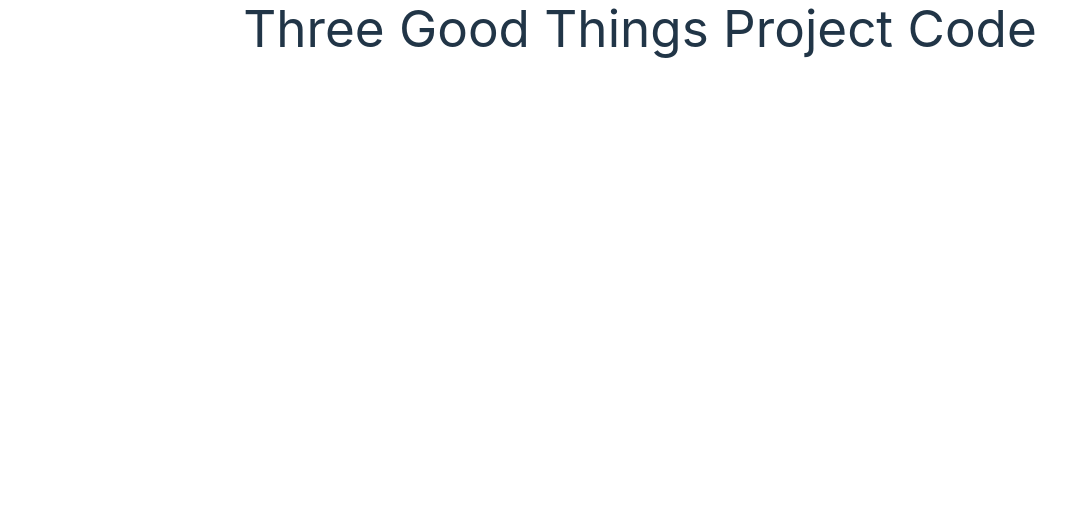
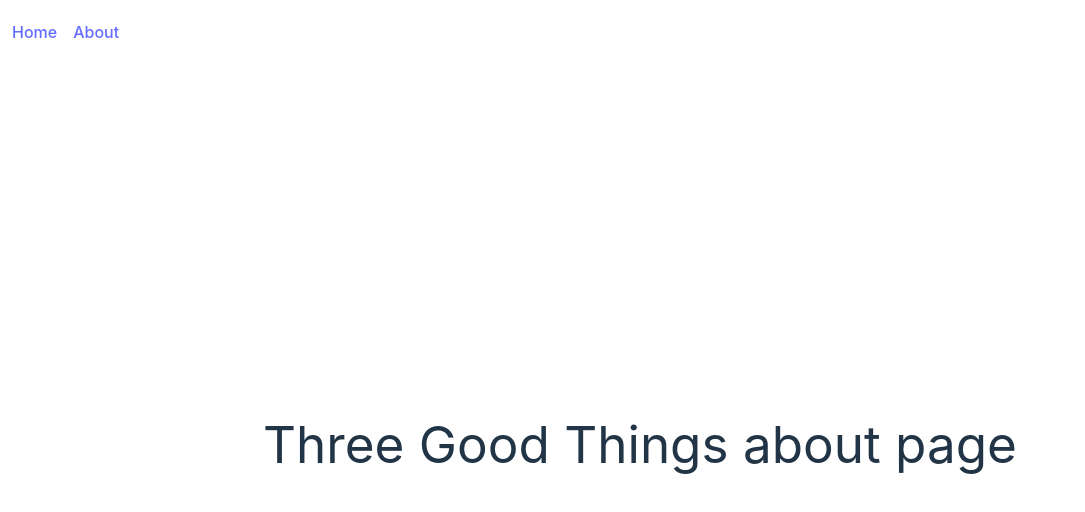
Before and after one commit to jdahlee/Three-Good-Things, a React (Vite) app in the folder frontend/: page /about in a window 1280 px wide. Shown: the top 512 px of the page, without its empty margins (0-1085 px from the left). Built offline with nearby package versions, Linux system fonts and the light colour scheme.

Commit message:
Create Navigation component and add to App Create Home, About, and NotFound pages

```diff
--- a/frontend/src/App.jsx
+++ b/frontend/src/App.jsx
@@ -1,13 +1,20 @@
-import { useState } from "react";
+import { BrowserRouter, Routes, Route } from "react-router-dom";
+import Navigation from "./components/Navigation";
+import Home from "./pages/Home";
+import About from "./pages/About";
+import NotFound from "./pages/NotFound";
 import "./App.css";
 
 function App() {
-  const [count, setCount] = useState(0);
-
   return (
-    <>
-      <h1>Three Good Things Project Code</h1>
-    </>
+    <BrowserRouter>
+      <Navigation />
+      <Routes>
+        <Route path="/" element={<Home />} />
+        <Route path="/about" element={<About />} />
+        <Route path="*" element={<NotFound />} />
+      </Routes>
+    </BrowserRouter>
   );
 }
 
--- /dev/null
+++ b/frontend/src/components/Navigation.jsx
@@ -0,0 +1,19 @@
+import React from "react";
+import { Link } from "react-router-dom";
+
+const Navigation = ({ ...props }) => {
+  return (
+    <nav>
+      <ul className="flex pt-5 px-3 space-x-4">
+        <li>
+          <Link to="/">Home</Link>
+        </li>
+        <li>
+          <Link to="/about">About</Link>
+        </li>
+      </ul>
+    </nav>
+  );
+};
+
+export default Navigation;
--- /dev/null
+++ b/frontend/src/pages/About.jsx
@@ -0,0 +1,11 @@
+import React from "react";
+
+const About = ({ ...props }) => {
+  return (
+    <div className="flex h-full justify-center items-center p-5">
+      <h1>Three Good Things about page</h1>
+    </div>
+  );
+};
+
+export default About;
--- /dev/null
+++ b/frontend/src/pages/Home.jsx
@@ -0,0 +1,11 @@
+import React from "react";
+
+const Home = ({ ...props }) => {
+  return (
+    <div className="flex h-full justify-center items-center p-5">
+      <h1>Welcome to Three Good Things</h1>
+    </div>
+  );
+};
+
+export default Home;
--- /dev/null
+++ b/frontend/src/pages/NotFound.jsx
@@ -0,0 +1,11 @@
+import React from "react";
+
+const NotFound = ({ ...props }) => {
+  return (
+    <div className="flex h-full justify-center items-center p-5">
+      <h1>This page was not found, please navigate back to home</h1>
+    </div>
+  );
+};
+
+export default NotFound;
```
